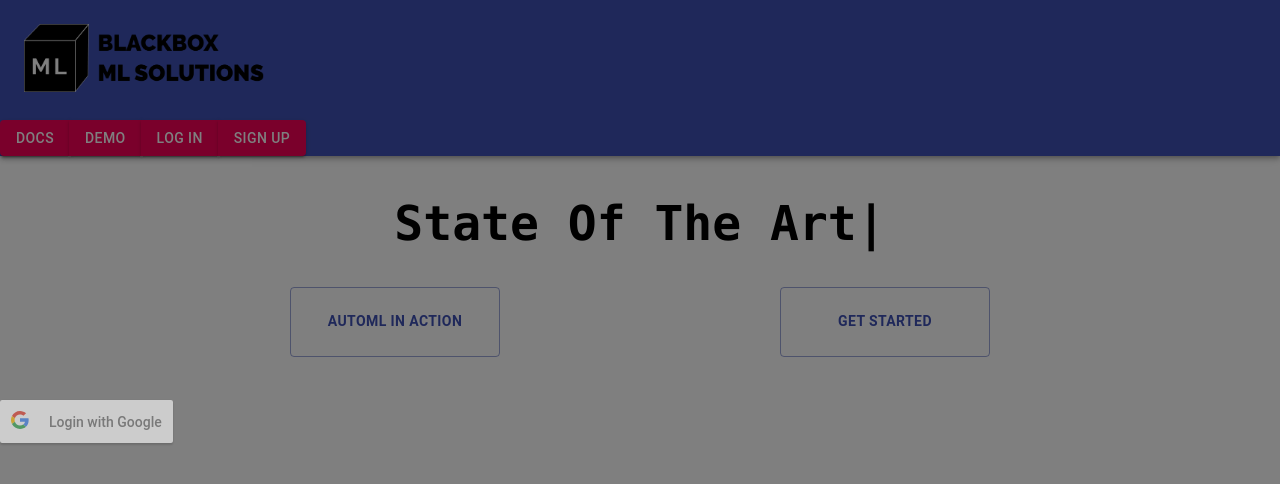
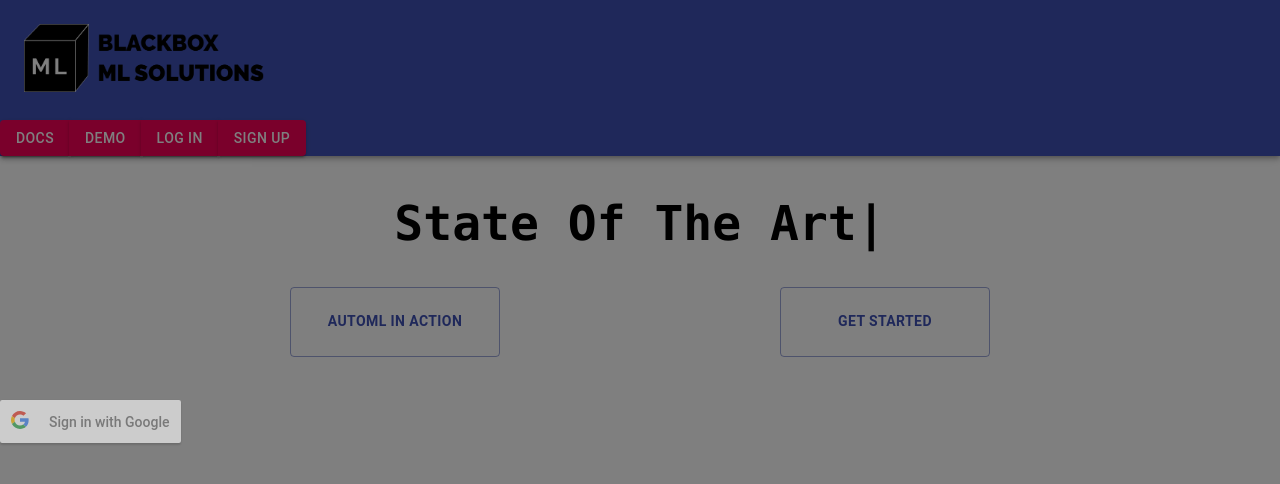
Before and after one commit to nikkimoteva/unDecided, a React (Create React App) app: page / in a window 1280 px wide. Both pictures are taken after a click on the button "LOG IN". Shown: the top 484 px of the page. Built offline with nearby package versions, Linux system fonts and the light colour scheme.

Commit message:
Update LoginModal.js

```diff
--- a/src/LoginModal.js
+++ b/src/LoginModal.js
@@ -8,7 +8,7 @@ export default function LoginModal(props) {
       <div style={{margin: "auto", display: "block", width: "-moz-fit-content"}}>
         <GoogleLogin
           clientId="296036318202-uraiim5u0cf5qpqhujl3aaj1kniuu41e.apps.googleusercontent.com"
-          buttonText="Login with Google"
+          buttonText="Sign in with Google"
           onSuccess={props.signin}
           onFailure={(res) => console.log(res)}
           cookiePolicy="http://localhost:3000"
```
